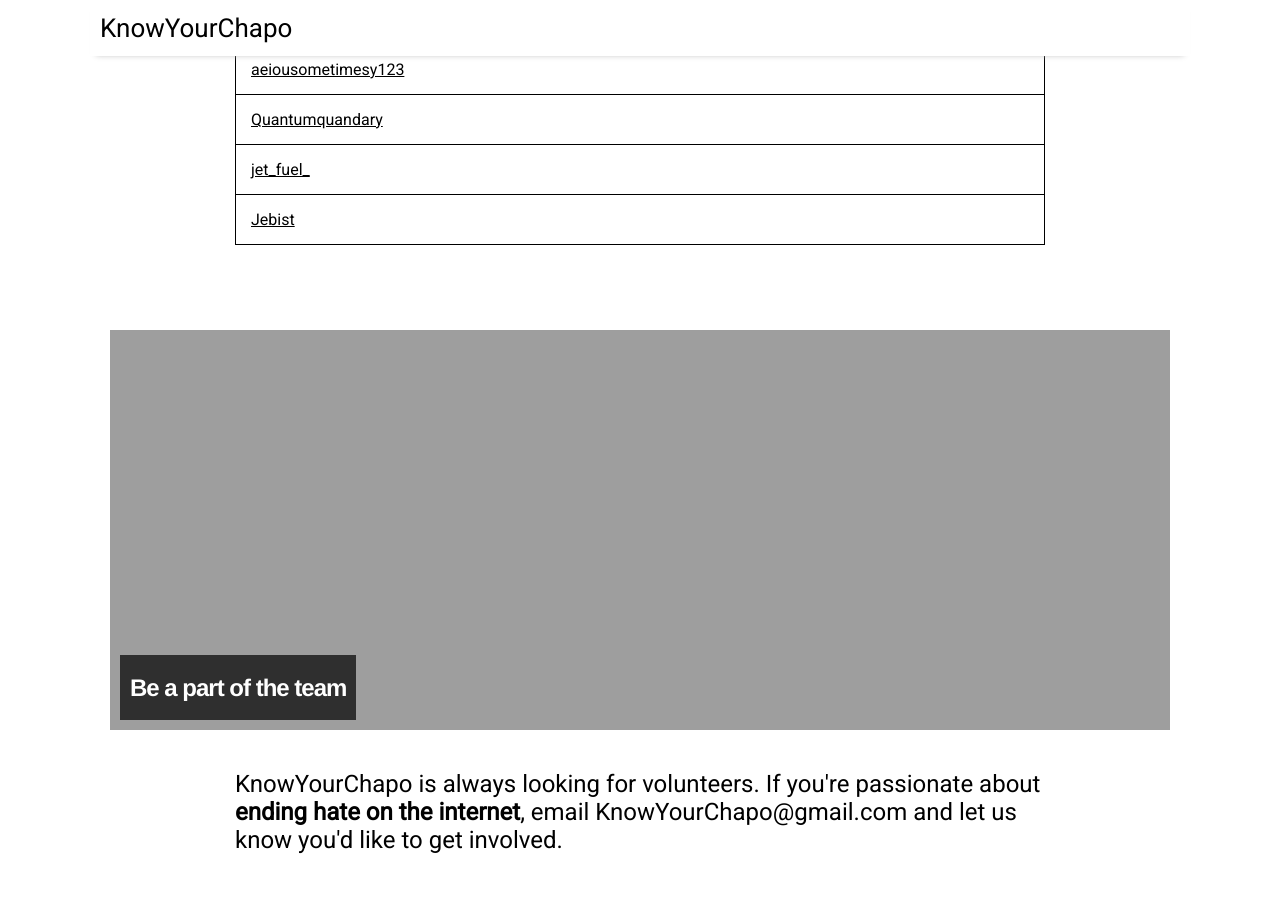
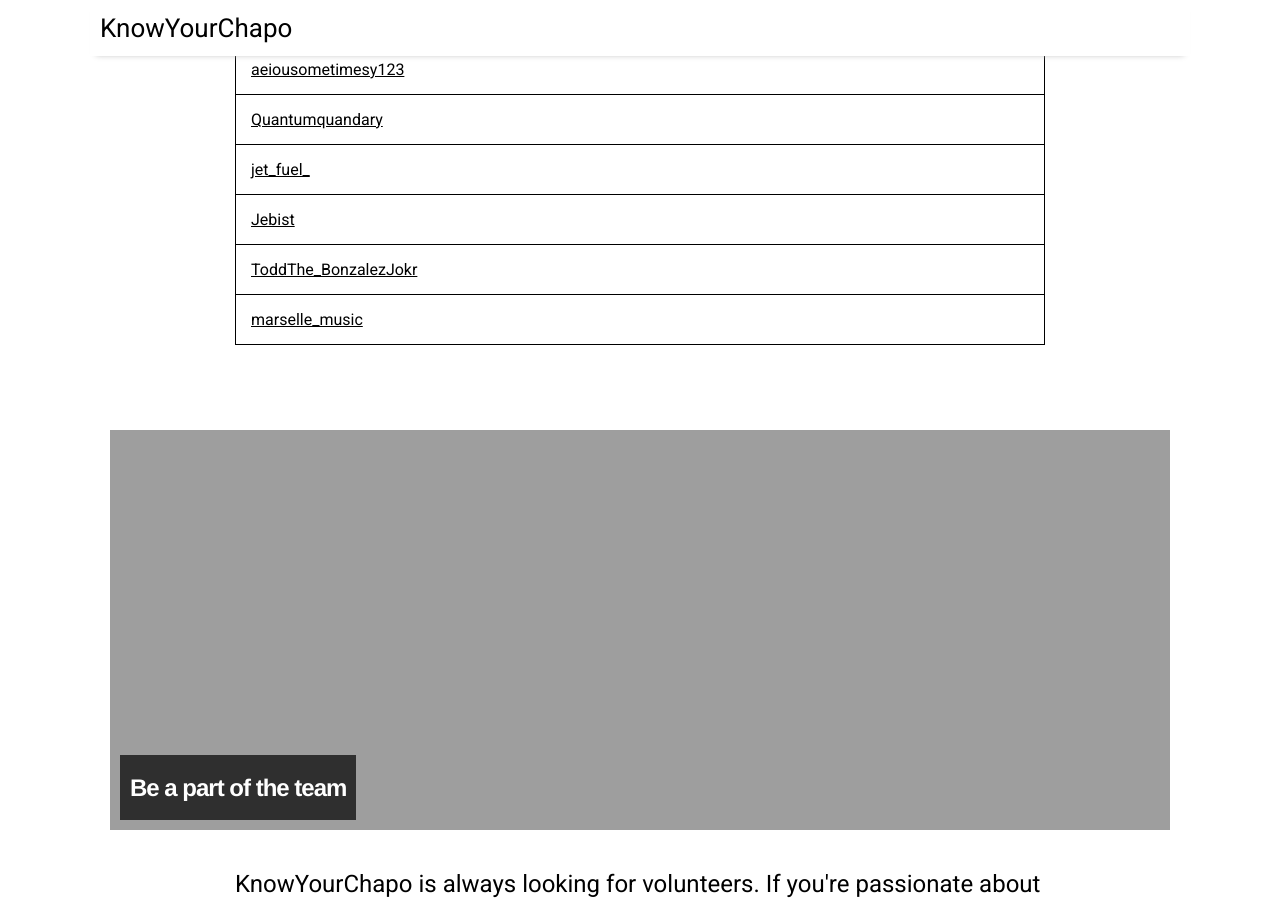
Before and after one commit to KnowYourChapo/KnowYourChapo.github.io, a Jekyll site: the page built from index.md, in a window 1280 px wide and 900 px high, scrolled down 2153 px. Built offline with Jekyll 4.4.1, drawn with Linux system fonts in a browser that asks for light colours; nearby versions of some CDN libraries; the list of posts is cut into pages by our own code.

Commit message:
new posters

```diff
--- a/_data/chapolist.json
+++ b/_data/chapolist.json
@@ -95,6 +95,14 @@
         {
             "name": "Jebist",
             "notes": ""
+        },
+        {
+            "name": "ToddThe_BonzalezJokr",
+            "notes": ""
+        },
+        {
+            "name": "marselle_music",
+            "notes": ""
         }
     ]
 }
```
